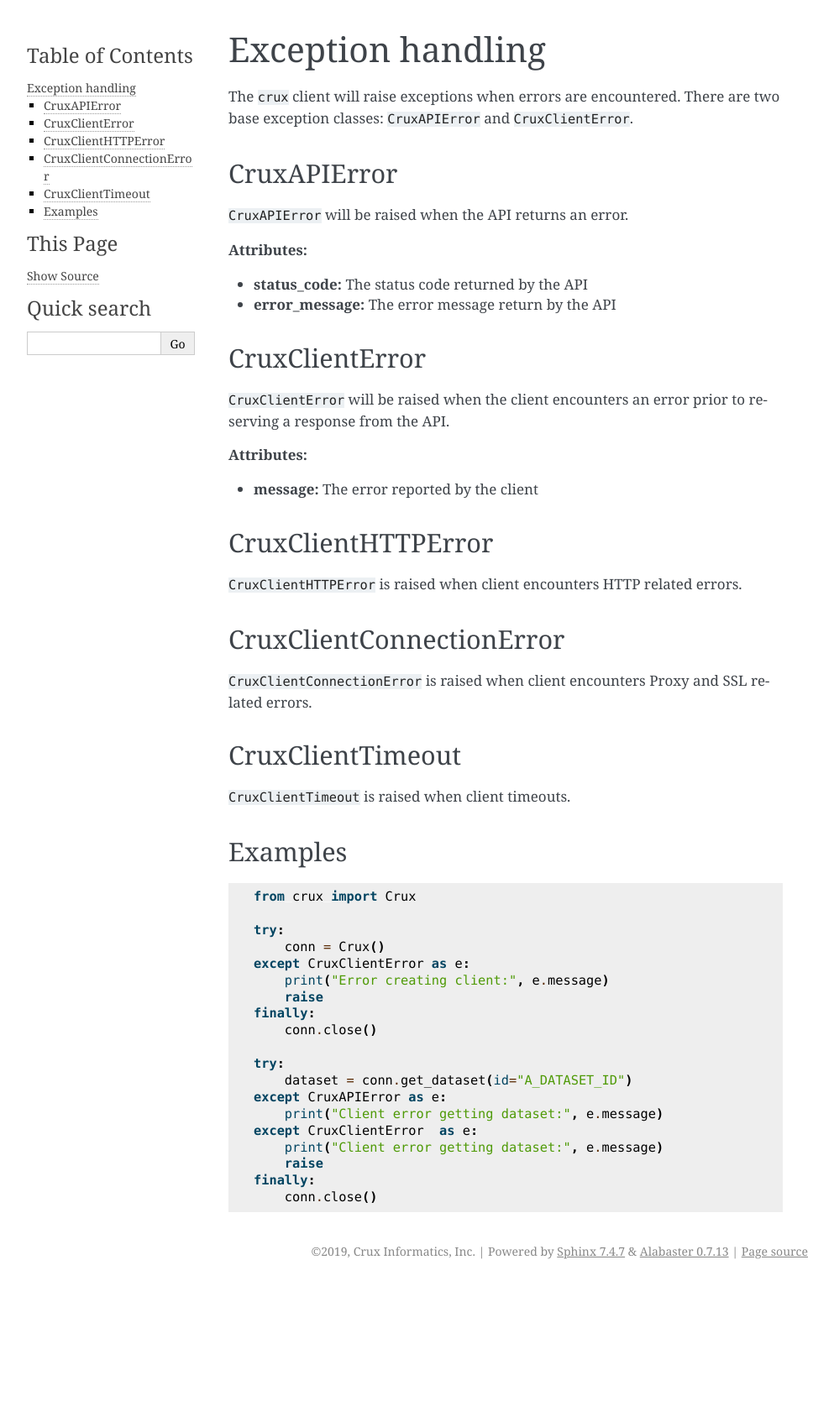
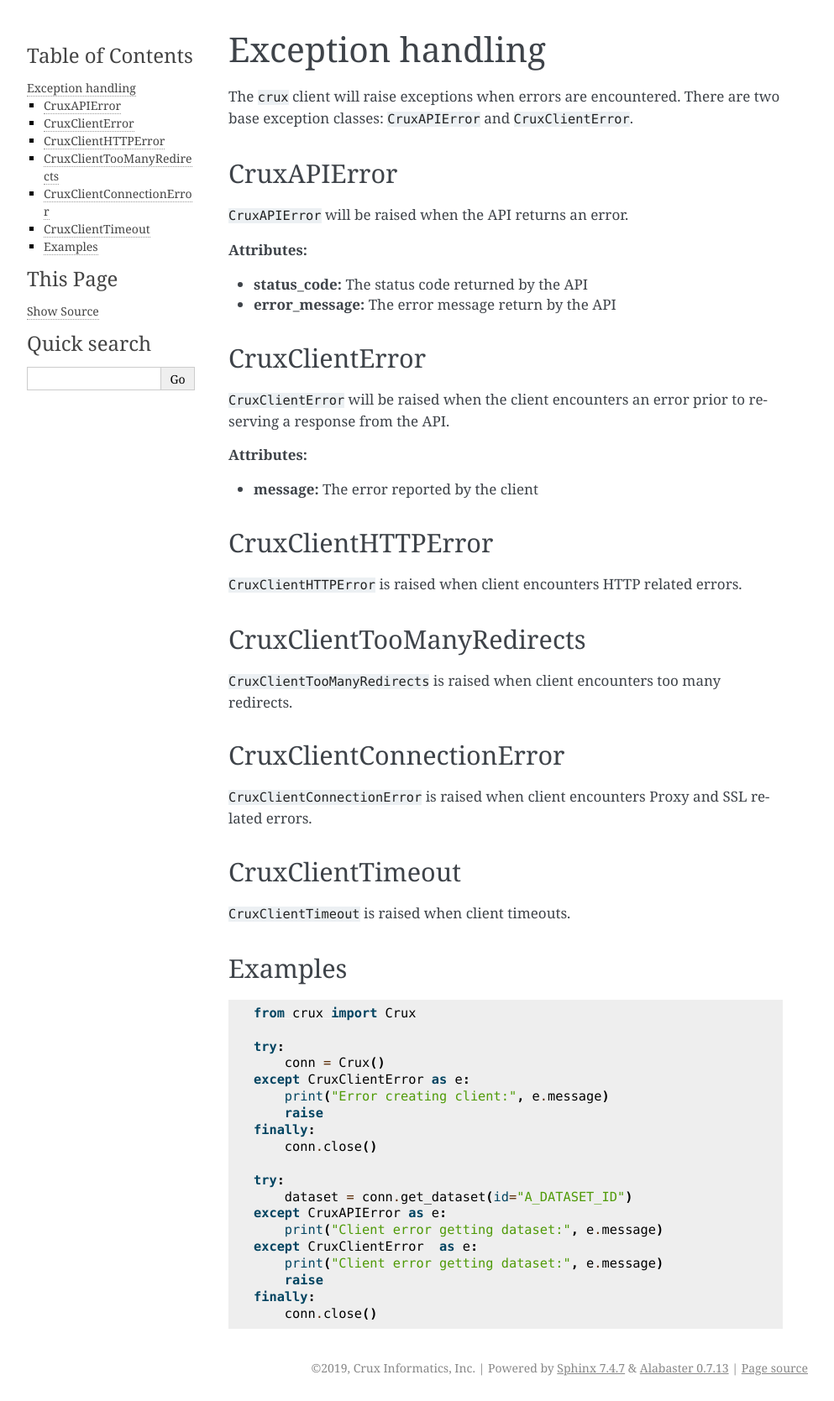
Before and after one commit to cruxinformatics/crux-python, a Sphinx documentation site: the page built from docs/exception_handling.md, in a window 1280 px wide. Shown: the whole page at 84% size, without its empty margins (148-1141 px from the left). Built offline with Sphinx 7.4.7, drawn with Linux system fonts in a browser that asks for light colours; pages that are not in the unit, such as notebooks, are missing from menus; before the commit the page ends 1530 px from its top, so only the background shows below that.

Commit message:
Updated documentation.

```diff
--- a/docs/exception_handling.md
+++ b/docs/exception_handling.md
@@ -22,6 +22,10 @@
 ## CruxClientHTTPError
 
 `CruxClientHTTPError` is raised when client encounters HTTP related errors.
+
+## CruxClientTooManyRedirects
+
+`CruxClientTooManyRedirects` is raised when client encounters too many redirects.
 
 ## CruxClientConnectionError
 
```
